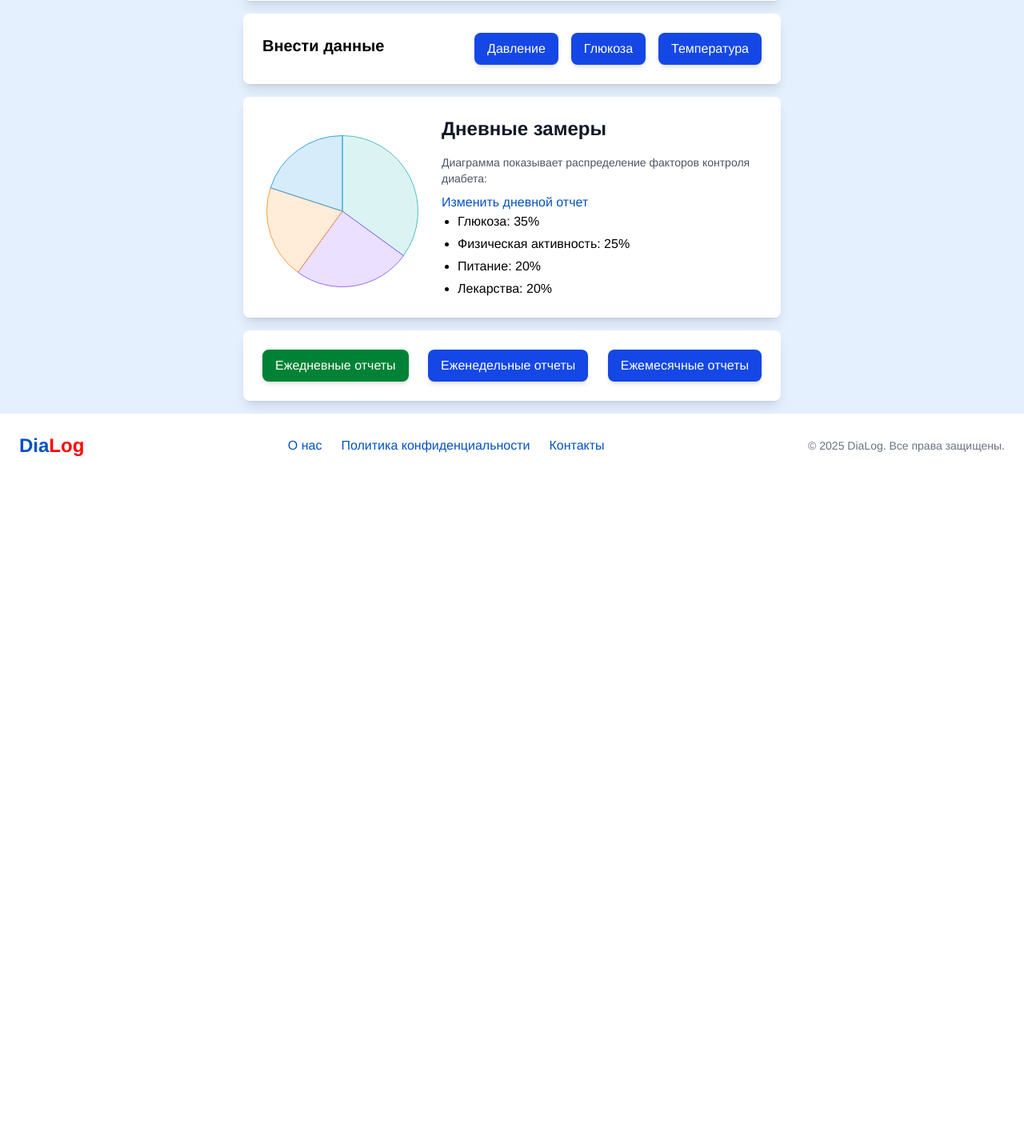
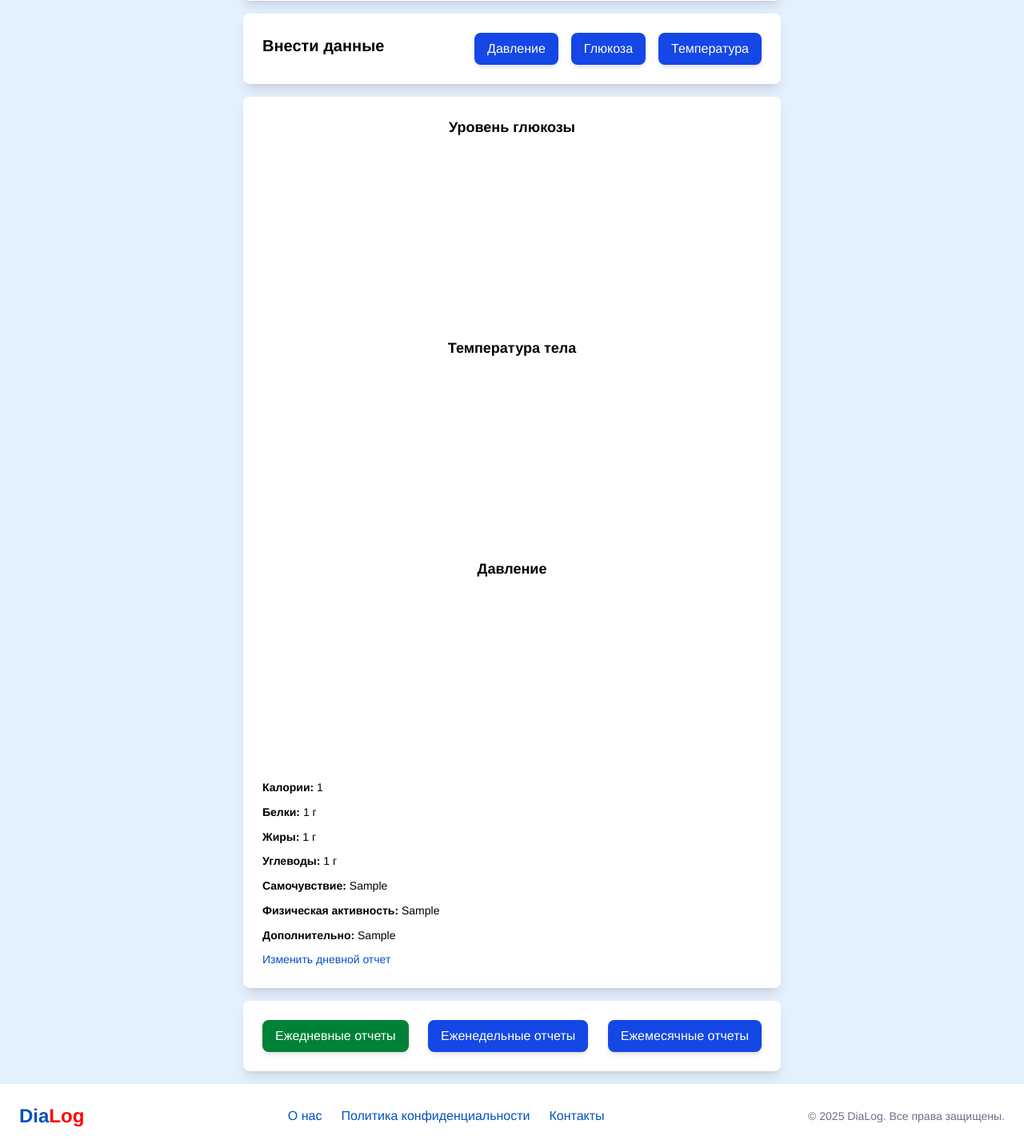
Before and after one commit to Alexander-vlk/dialog, a Django app: template dialog_backend/cabinet/templates/cabinet/cabinet.html in a window 1280 px wide. Shown: the part 568-2003 px from the top of the page at 80% size. Before the commit the page ends 1139 px from the top, so only its background shows below. Run offline with Django 5.2, Linux system fonts and the light colour scheme; the template is opened without the code that fills it: most values are stand-ins (such as "Sample title", 1, 10 or a date in 2020); grey boxes marked "Sample" are stand-in pictures; data that the repository does not hold is empty; a map, chart or similar area stays blank; some libraries are stand-ins or nearby versions.

Commit message:
feat: graphics and async code to get data of glucose from backend

```diff
--- a/dialog_backend/cabinet/static/cabinet/cabinet.js
+++ b/dialog_backend/cabinet/static/cabinet/cabinet.js
@@ -262,47 +262,114 @@
     glucoseSuccess.textContent = 'Успешно сохранено'
 })
 
-let ctx = document.getElementById('diabetesChart').getContext('2d');
-let diabetesChart = new Chart(ctx, {
-    type: 'pie',
-    data: {
-        datasets: [{
-            label: 'Контроль диабета',
-            data: [35, 25, 20, 20],
-            backgroundColor: [
-                'rgba(75, 192, 192, 0.2)',
-                'rgba(153, 102, 255, 0.2)',
-                'rgba(255, 159, 64, 0.2)',
-                'rgba(54, 162, 235, 0.2)',
-            ],
-            borderColor: [
-                'rgba(75, 192, 192, 1)',
-                'rgba(153, 102, 255, 1)',
-                'rgba(255, 159, 64, 1)',
-                'rgba(54, 162, 235, 1)'
-            ],
-            borderWidth: 1
-        }]
-    },
+const getGlucoseData = async () => {
+    const glucoseResponse = await fetch(
+        '/data_tracking/glucose_data/'
+    )
+    if (!glucoseResponse.ok) {
+        console.error(await glucoseResponse.text())
+        return;
+    }
+    const {data, labels} = await glucoseResponse.json()
+
+    return {
+        data: data,
+        labels: labels,
+    }
+}
+
+const getTemperatureData = () => {
+    return {
+        labels: ['08:00', '12:00', '16:00', '20:00'],
+        temperatureData: [5.2, 6.1, 5.8, 6.4],
+    }
+}
+
+const getPressureData = () => {
+    return {
+        labels: ['08:00', '12:00', '16:00', '20:00'],
+        systolicData: [5.2, 6.1, 5.8, 6.4],
+        diastolicData: [80, 82, 81, 85]
+    }
+}
+
+document.addEventListener('DOMContentLoaded', async () => {
+  const baseOptions = {
+    type: 'line',
     options: {
-        responsive: true,  // Делаем график адаптивным
-        plugins: {
-            legend: {
-                position: 'top',
-                align: 'start',
-                labels: {
-                    font: {
-                        size: 14,
-                    },
+      responsive: true,
+      plugins: {
+        legend: { display: true },
+      },
+      scales: {
+        x: { title: { display: true, text: 'Время' } },
+        y: { title: { display: true, text: 'Значение' }, beginAtZero: false }
+      }
+    }
+  };
+    const glucoseChart = document.getElementById('glucoseChart')
+    if (glucoseChart) {
+        const {data, labels} = await getGlucoseData();
+        new Chart(glucoseChart, {
+        ...baseOptions,
+        data: {
+            labels,
+            datasets: [{
+                label: 'Глюкоза (ммоль/л)',
+                data: data,
+                borderColor: '#34d399',
+                backgroundColor: '#6ee7b7',
+                tension: 0.3,
+                fill: false
+            }]
+        }
+    });
+    }
+    const tempChart = document.getElementById('tempChart')
+    if (tempChart) {
+        const {labels, temperatureData} = getTemperatureData();
+        new Chart(tempChart, {
+            ...baseOptions,
+            data: {
+                labels,
+                datasets: [{
+                    label: 'Температура (°C)',
+                    data: temperatureData,
+                    borderColor: '#60a5fa',
+                    backgroundColor: '#bfdbfe',
+                    tension: 0.3,
+                    fill: false
+                }]
+            }
+        });
+    }
+
+    const pressureChart = document.getElementById('pressureChart');
+    if (pressureChart) {
+        const {labels, systolicData, diastolicData} = getPressureData();
+        new Chart(pressureChart, {
+            ...baseOptions,
+            data: {
+            labels,
+            datasets: [
+                {
+                    label: 'Систолическое',
+                    data: systolicData,
+                    borderColor: '#f87171',
+                    backgroundColor: '#fecaca',
+                    tension: 0.3,
+                    fill: false
                 },
-            },
-            tooltip: {
-                callbacks: {
-                    label: function(tooltipItem) {
-                        return tooltipItem.label + ': ' + tooltipItem.raw + '%';  // Отображение процентов
-                    }
+                {
+                    label: 'Диастолическое',
+                    data: diastolicData,
+                    borderColor: '#facc15',
+                    backgroundColor: '#fde68a',
+                    tension: 0.3,
+                    fill: false
                 }
+            ]
             }
-        }
+        });
     }
 });
--- a/dialog_backend/cabinet/templates/cabinet/cabinet.html
+++ b/dialog_backend/cabinet/templates/cabinet/cabinet.html
@@ -86,24 +86,51 @@
 {% include 'cabinet/modal_forms/pressure.html' %}
 {% include 'cabinet/modal_forms/temperature.html' %}
 
-<div class="max-w-2xl mx-auto my-4 p-6 bg-white shadow-lg rounded-lg flex items-center">
-    <div class="w-1/3 mr-6">
-        <canvas id="diabetesChart" width="150" height="150"></canvas>
-    </div>
-    <div class="w-2/3">
-        <h2 class="text-2xl font-semibold text-gray-900 mb-4">Дневные замеры</h2>
-        <p class="text-gray-600 text-sm mb-2">Диаграмма показывает распределение факторов контроля диабета:</p>
+<section class="max-w-2xl mx-auto my-4 p-6 bg-white shadow-lg rounded-lg flex flex-col gap-10 items-center">
+    {% if glucose_per_day_count < 2 and pressure_per_day_count < 2 and temperature_per_day_count < 2 %}
+        <h2 class="text-lg font-semibold text-gray-500 mb-2 text-center">Сегодня было внесено недостаточно данных для построения графиков(</h2>
+    {% else %}
+        	<div class="w-full">
+                <h2 class="text-lg font-semibold mb-2 text-center">Уровень глюкозы</h2>
+                {% if glucose_per_day_count < 2 %}
+                <h2 class="text-lg font-semibold text-gray-500 mb-2 text-center">Сегодня было внесено недостаточно данных для построения графиков(</h2>
+                {% else %}
+                <canvas id="glucoseChart" height="200"></canvas>
+                {% endif %}
+            </div>
+
+        <div class="w-full">
+            <h2 class="text-lg font-semibold mb-2 text-center">Температура тела</h2>
+            {% if temperature_per_day_count < 2 %}
+            <h2 class="text-lg font-semibold text-gray-500 mb-2 text-center">Сегодня было внесено недостаточно данных для построения графиков(</h2>
+            {% else %}
+            <canvas id="tempChart" height="200"></canvas>
+            {% endif %}
+        </div>
+
+        <div class="w-full">
+            <h2 class="text-lg font-semibold mb-2 text-center">Давление</h2>
+            {% if pressure_per_day_count < 2 %}
+            <h2 class="text-lg font-semibold text-gray-500 mb-2 text-center">Сегодня было внесено недостаточно данных для построения графиков(</h2>
+            {% else %}
+            <canvas id="pressureChart" height="200"></canvas>
+            {% endif %}
+        </div>
+    {% endif %}
+    <div class="w-full text-sm leading-relaxed space-y-2">
+        <p><span class="font-semibold">Калории:</span> {{ daily_log.calories_count }}</p>
+        <p><span class="font-semibold">Белки:</span> {{ daily_log.proteins_count }} г</p>
+        <p><span class="font-semibold">Жиры:</span> {{ daily_log.fats_count }} г</p>
+        <p><span class="font-semibold">Углеводы:</span> {{ daily_log.carbs_count }} г</p>
+        <p><span class="font-semibold">Самочувствие:</span> {{ daily_log.general_health }}</p>
+        <p><span class="font-semibold">Физическая активность:</span> {{ daily_log.physical_activity }}</p>
+        <p><span class="font-semibold">Дополнительно:</span> {{ daily_log.additional_info }}</p>
         <a href="{% url 'daily_log' %}" class="text-primary hover:underline transition block py-2 md:py-0">
             Изменить дневной отчет
         </a>
-        <ul class="list-disc pl-5 space-y-1">
-            <li>Глюкоза: 35%</li>
-            <li>Физическая активность: 25%</li>
-            <li>Питание: 20%</li>
-            <li>Лекарства: 20%</li>
-        </ul>
     </div>
-</div>
+</section>
+
 <div class="max-w-2xl mx-auto my-4 p-6 bg-white shadow-lg rounded-lg">
     <div class="flex flex-wrap items-center justify-between md:space-x-4 space-y-2 md:space-y-0">
         <a
```
